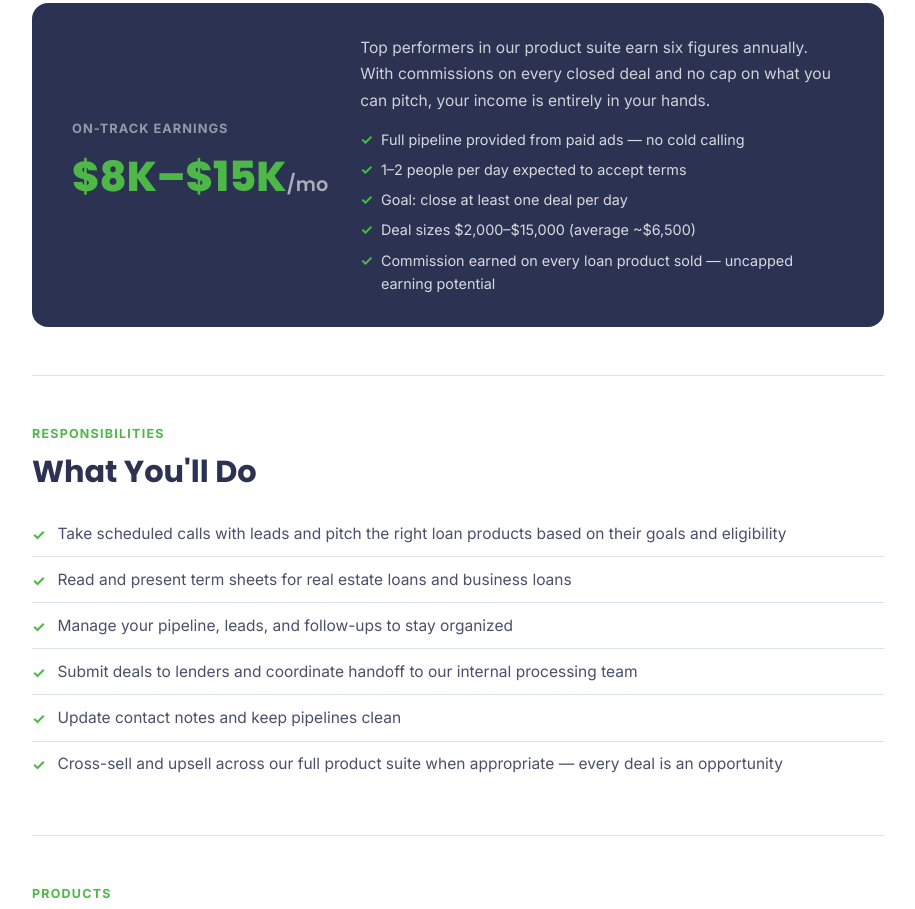
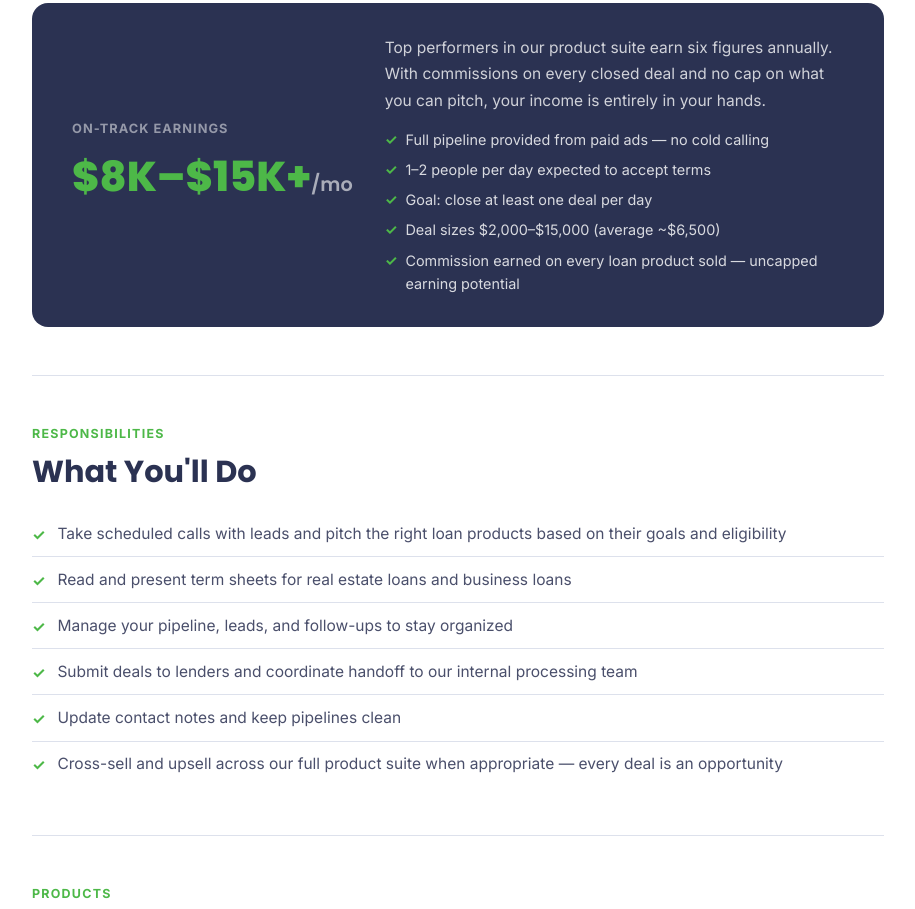
Before and after one commit to swiftlinecapital/swift-line-capital, a plain HTML site: page careers/loan-advisor-sales-consultant/index.html in a window 1280 px wide. Shown: the part 1440-2349 px from the top of the page, without its empty margins (182-1097 px from the left). Drawn offline with Linux system fonts and the light colour scheme; a script that the page names is missing.

Commit message:
Update earnings to $8K-$15K+/mo

```diff
--- a/careers/loan-advisor-sales-consultant/index.html
+++ b/careers/loan-advisor-sales-consultant/index.html
@@ -347,7 +347,7 @@ head.appendChild(script);
       <div class="earnings-box">
         <div style="flex-shrink:0;">
           <div class="earnings-label">On-Track Earnings</div>
-          <div class="earnings-number">$8K&ndash;$15K<span style="font-size:1.2rem;font-weight:600;color:rgba(255,255,255,.6)">/mo</span></div>
+          <div class="earnings-number">$8K&ndash;$15K+<span style="font-size:1.2rem;font-weight:600;color:rgba(255,255,255,.6)">/mo</span></div>
         </div>
         <div style="flex:1;">
           <div class="earnings-desc">Top performers in our product suite earn six figures annually. With commissions on every closed deal and no cap on what you can pitch, your income is entirely in your hands.</div>
```
